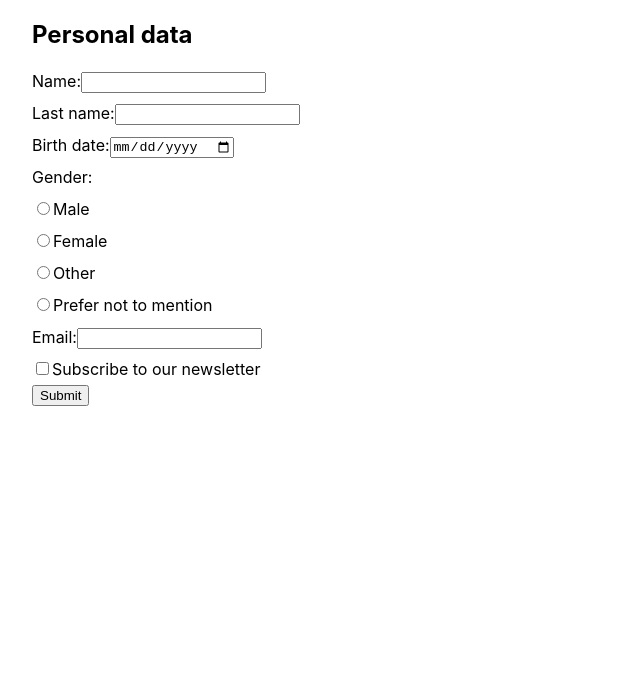
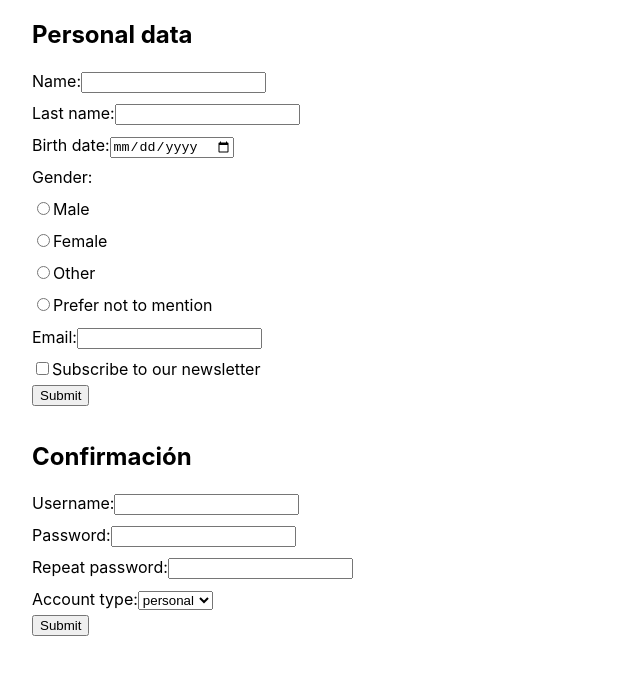
Before and after one commit to cricomig/202302-W4CH2-Covadonga-Millan, a React (Create React App) app: page / in a window 1280 px wide. Shown: the top 674 px of the page, without its empty margins (0-640 px from the left). Built offline with nearby package versions, Linux system fonts and the light colour scheme.

Commit message:
Add second form files

```diff
--- a/src/core/app/App.tsx
+++ b/src/core/app/App.tsx
@@ -1,9 +1,15 @@
 import React from "react";
 import { FormFirst } from "../../features/forms/form1/form.first";
+import { FormSecond } from "../../features/forms/form2/form.second";
 import "./App.scss";
 
 function App() {
-  return <FormFirst />;
+  return (
+    <>
+      <FormFirst />
+      <FormSecond />
+    </>
+  );
 }
 
 export default App;
--- a/src/features/forms/form1/form.first.tsx
+++ b/src/features/forms/form1/form.first.tsx
@@ -5,48 +5,68 @@ export function FormFirst() {
       <h2>Personal data</h2>
       <form className="forms">
         <div>
-          <label htmlFor="name">Name:</label>
+          <label htmlFor="name">
+            Name:
             <input type="text" id="name" name="name" />
+          </label>
         </div>
         <div>
-          <label htmlFor="lastName">Last name:</label>
+          <label htmlFor="lastName">
+            Last name:
             <input type="text" id="lastName" name="lastName" />
+          </label>
         </div>
         <div>
-          <label htmlFor="birthDate">Birth date:</label>
+          <label htmlFor="birthDate">
+            Birth date:
             <input type="date" id="birthDate" name="birthDate" />
+          </label>
         </div>
         <div>
           <label htmlFor="gender">Gender:</label>
           <div>
+            <label htmlFor="male">
               <input type="radio" id="male" name="gender" value="male" />
-            <label htmlFor="male">Male</label>
+              Male
+            </label>
           </div>
           <div>
+            <label htmlFor="female">
               <input type="radio" id="female" name="gender" value="female" />
-            <label htmlFor="female">Female</label>
+              Female
+            </label>
           </div>
           <div>
+            {" "}
+            <label htmlFor="other">
               <input type="radio" id="other" name="gender" value="other" />
-            <label htmlFor="other">Other</label>
+              Other
+            </label>
           </div>
           <div>
+            {" "}
+            <label htmlFor="preferNotToMention">
               <input
                 type="radio"
                 id="preferNotToMention"
                 name="gender"
                 value="preferNotToMention"
               />
-            <label htmlFor="preferNotToMention">Prefer not to mention</label>
+              Prefer not to mention
+            </label>
           </div>
         </div>
         <div>
-          <label htmlFor="email">Email:</label>
+          <label htmlFor="email">
+            Email:
             <input type="email" id="email" name="email" />
+          </label>
         </div>
         <div>
+          <label htmlFor="newsletter">
             <input type="checkbox" id="newsletter" name="newsletter" />
-          <label htmlFor="newsletter">Subscribe to our newsletter</label>
+            Subscribe to our newsletter
+          </label>
         </div>
         <button type="submit">Submit</button>
       </form>
--- /dev/null
+++ b/src/features/forms/form2/form.second.tsx
@@ -0,0 +1,77 @@
+import { useState } from "react";
+import "../../forms/forms.scss";
+
+export type FormSecondProps = {
+  username: string;
+  password: string;
+  repeatPassword: string;
+  accountType: string;
+};
+const onSubmit: any = [];
+export function FormSecond() {
+  const [username, setUsername] = useState("");
+  const [password, setPassword] = useState("");
+  const [repeatPassword, setRepeatPassword] = useState("");
+  const [accountType, setAccountType] = useState("");
+
+  const handleUsernameChange = (event: any) => {
+    setUsername(event.target.value);
+  };
+
+  const handleRepeatPasswordChange = (event: any) => {
+    setRepeatPassword(event.target.value);
+  };
+
+  const handlePasswordChange = (event: any) => {
+    setPassword(event.target.value);
+  };
+
+  const handleAccountTypeChange = (event: any) => {
+    setAccountType(event.target.value);
+  };
+
+  const handleSubmit = (event: any) => {
+    event.preventDefault();
+    if (password !== repeatPassword) {
+      console.log("error");
+    }
+    onSubmit(username, password, repeatPassword, accountType);
+  };
+
+  return (
+    <>
+      <h2>Confirmación</h2>
+      <form onSubmit={onSubmit} className="forms">
+        <label>
+          Username:
+          <input type="text" value={username} onChange={handleUsernameChange} />
+        </label>
+        <label>
+          Password:
+          <input
+            type="password"
+            value={password}
+            onChange={handlePasswordChange}
+          />
+        </label>
+        <label>
+          Repeat password:
+          <input
+            type="password"
+            value={repeatPassword}
+            onChange={handleRepeatPasswordChange}
+          />
+        </label>
+        <label>
+          Account type:
+          <select value={accountType} onChange={handleAccountTypeChange}>
+            <option value="personal">personal</option>
+            <option value="pro">pro</option>
+            <option value="business">business</option>
+          </select>
+        </label>
+        <button type="submit">Submit</button>
+      </form>
+    </>
+  );
+}
```
Also changed, not shown: 1 other file (tests, documents, lock files or other folders). Lines whose indentation alone changed are shown as unchanged.
